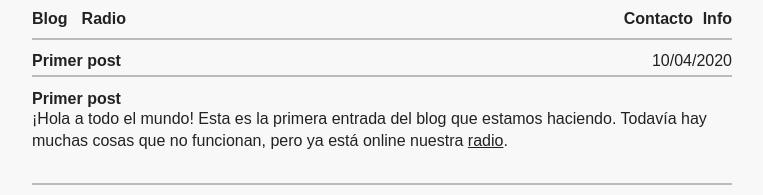
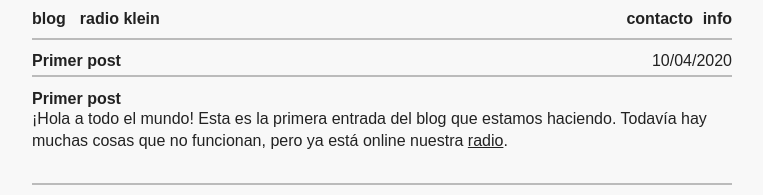
Before and after one commit to haztecaso/radio-klein, a Jekyll site: the page built from index.html, in a window 1280 px wide. Shown: the top 195 px of the page, without its empty margins (258-1021 px from the left). Built offline with Jekyll 4.4.1, drawn with Linux system fonts in a browser that asks for light colours; the list of posts is cut into pages by our own code.

Commit message:
Automated commit

```diff
--- a/_includes/header.html
+++ b/_includes/header.html
@@ -1,6 +1,6 @@
 <header>
-    <a href="{{ site.baseurl }}/">Blog</a>
-	<a href="{{ site.baseurl }}/radio">Radio</a>
-	<a class="right" href="{{ site.baseurl }}/info">Info</a>
-	<a class="right" href="{{ site.baseurl }}/contacto">Contacto</a>
+    <a href="{{ site.baseurl }}/">blog</a>
+	<a href="{{ site.baseurl }}/radio">radio klein</a>
+	<a class="right" href="{{ site.baseurl }}/info">info</a>
+	<a class="right" href="{{ site.baseurl }}/contacto">contacto</a>
 </header>
```
